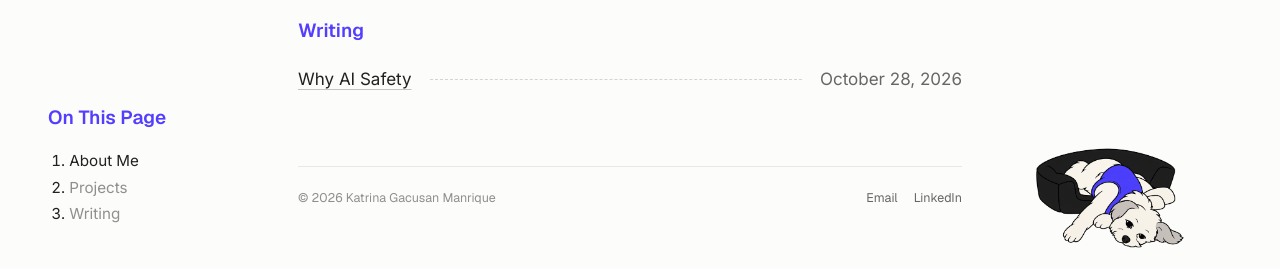
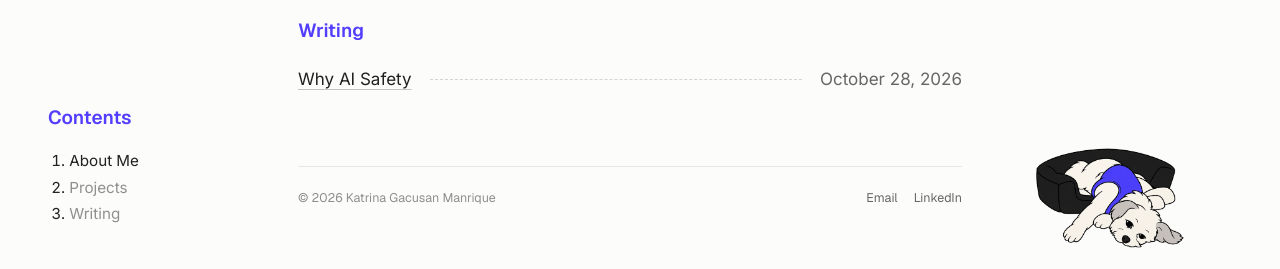
Before and after one commit to kgmanriq/kgmanriq.github.io, a Jekyll site: the page built from index.html, in a window 1280 px wide and 1204 px high. Shown: the part 932-1201 px from the top of the window. Built offline with Jekyll 4.4.1, drawn with Linux system fonts in a browser that asks for light colours.

Commit message:
Rename sidebar 'On This Page' to 'Contents'
Co-Authored-By: Claude Opus 5.5 <noreply@anthropic.com>
Claude-Session: https://claude.ai/code/session_01EuuEgRVzQ3seSDn6GstdDW

```diff
--- a/_layouts/default.html
+++ b/_layouts/default.html
@@ -28,7 +28,7 @@
           </nav>
         </div>
         <div class="toc" hidden>
-          <p class="toc-title">On This Page</p>
+          <p class="toc-title">Contents</p>
           <ol></ol>
         </div>
       </div>
```
